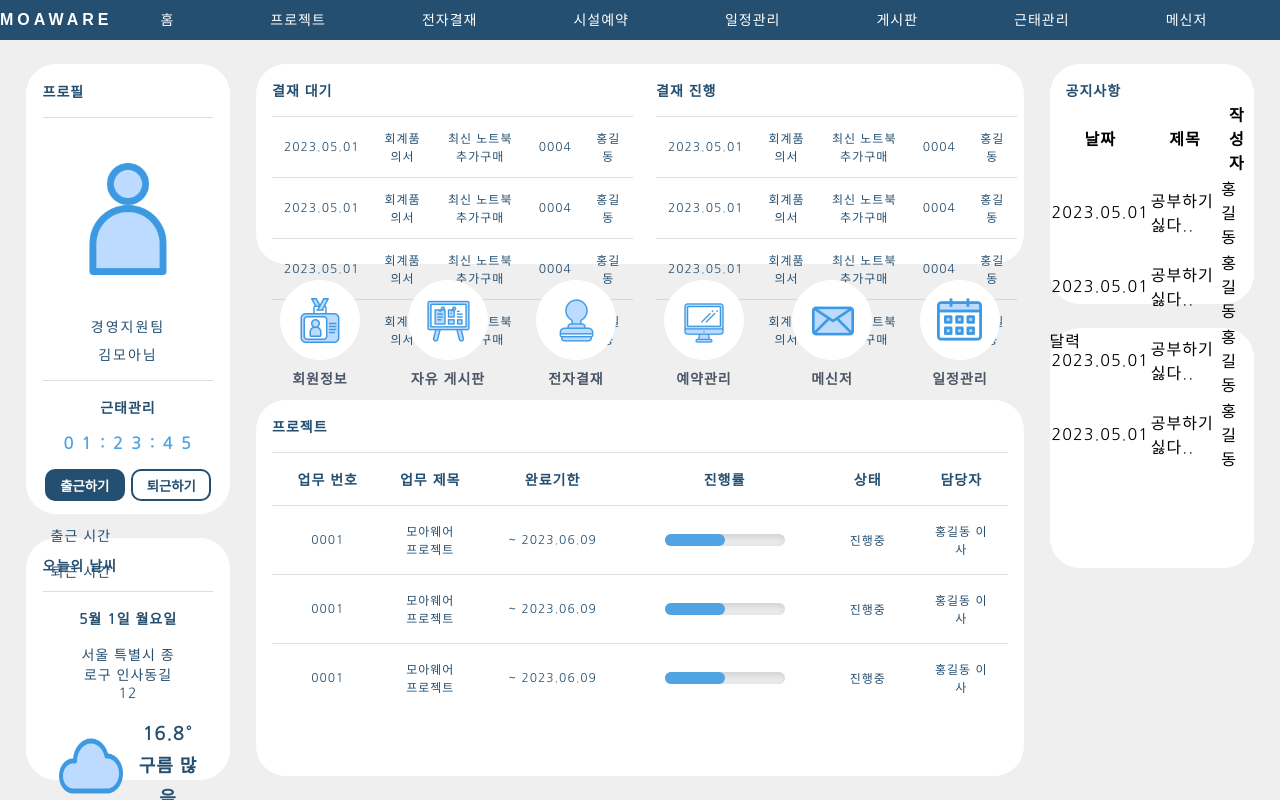
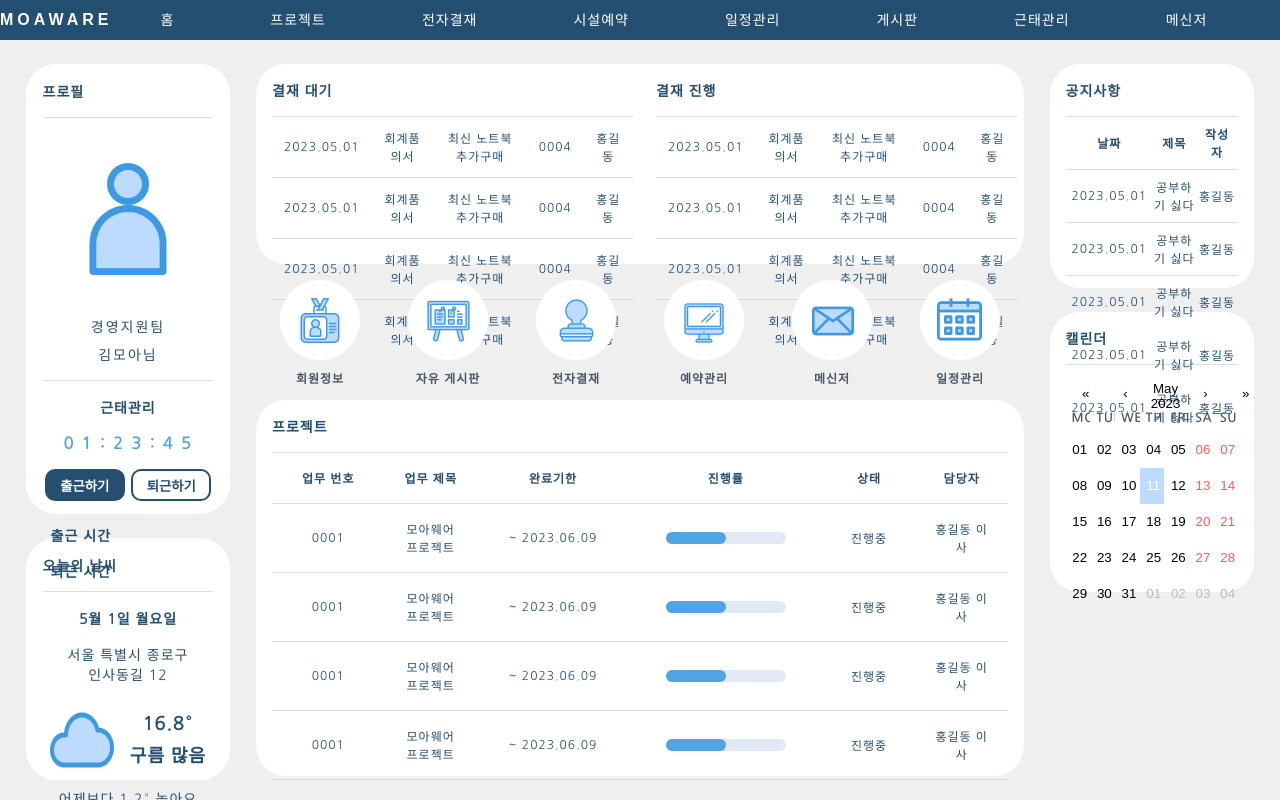
Before and after one commit to MoaWare/MoaWare-front, a React (Create React App) app: page / in a window 1280 px wide. Built offline with nearby package versions, Linux system fonts and the light colour scheme; sample sign-in values are in the browser's storage.

Commit message:
효진 / 캘린더 완료 커밋

```diff
--- a/src/components/common/Navbar.module.css
+++ b/src/components/common/Navbar.module.css
@@ -133,6 +133,7 @@
 .myWork {
     /* margin: 1rem; */
     margin: 1rem;
+    font-weight: bold;
 }
 
 .worktime {
@@ -159,8 +160,9 @@
 }
 
 .weather {
-    padding-top: 1rem;
-    padding-left: 1rem;
+    margin: 0 1rem;
+    padding: 1rem 0;
+    border-bottom: 1px solid rgba(182, 189, 198, 0.5);
     /* padding-bottom: 0.5rem; */
     text-align: left;
     font-size: 14px;
@@ -168,9 +170,7 @@
 }
 
 .myWeather {
-    margin: 1rem;
     padding: 1rem;
-    border-top: 1px solid rgba(182, 189, 198, 0.5);
 }
 
 .today {
--- /dev/null
+++ b/src/pages/schedule/Calendar.css
@@ -0,0 +1,143 @@
+.react-calendar {
+  /* width: 16vw; */
+  /* max-width: 100%; */
+  background: transparent;
+  /* background-color: white; */
+  /* border: 1px solid red; */
+  margin: 1rem;
+}
+
+.react-calendar--doubleView .react-calendar__viewContainer {
+  display: flex;
+  margin: -0.5em;
+}
+
+.react-calendar--doubleView .react-calendar__viewContainer > * {
+  width: 50%;
+  margin: 0.5em;
+}
+
+.react-calendar,
+.react-calendar *,
+.react-calendar *:before,
+.react-calendar *:after {
+  -moz-box-sizing: border-box;
+  -webkit-box-sizing: border-box;
+  box-sizing: border-box;
+}
+
+.react-calendar button {
+  margin: 0;
+  border: 0;
+  outline: none;
+}
+
+.react-calendar button:enabled:hover {
+  cursor: pointer;
+}
+
+.react-calendar__navigation {
+  display: flex;
+  height: 3vh;
+}
+
+.react-calendar__navigation button {
+  min-width: 5vh;
+  background: none;
+}
+
+.react-calendar__navigation button:disabled {
+  background-color: #DEEDFF;
+}
+
+.react-calendar__navigation button:enabled:hover,
+.react-calendar__navigation button:enabled:focus {
+  background-color: #DEEDFF;
+}
+
+.react-calendar__month-view__weekdays {
+  text-align: center;
+  text-transform: uppercase;
+  font-weight: bold;
+  font-size: 12px;
+}
+
+.react-calendar__month-view__weekdays__weekday {
+  padding: 0.5em;
+}
+
+.react-calendar__month-view__weekNumbers .react-calendar__tile {
+  display: flex;
+  align-items: center;
+  justify-content: center;
+  font-size: 12px;
+  font-weight: bold;
+}
+
+.react-calendar__month-view__days__day--weekend {
+  color: #ff5a5a;
+}
+
+.react-calendar__month-view__days__day--neighboringMonth {
+  color: #B6BDC6;
+}
+
+.react-calendar__year-view .react-calendar__tile,
+.react-calendar__decade-view .react-calendar__tile,
+.react-calendar__century-view .react-calendar__tile {
+  padding: 2vh;
+}
+
+.react-calendar__tile {
+  max-width: 100%;
+  padding: 10px 6.6667px;
+  background: none;
+  text-align: center;
+  line-height: 16px;
+}
+
+abbr[title] {
+  text-decoration: none;
+  color: #4B5766;
+}
+
+.react-calendar__tile:disabled {
+  background-color: #DEEDFF;
+}
+
+.react-calendar__tile:enabled:hover,
+.react-calendar__tile:enabled:focus {
+  background-color: #DEEDFF;
+}
+
+.react-calendar__tile--now {
+  background: #9ECDF1;
+}
+
+.react-calendar__tile--now:enabled:hover,
+.react-calendar__tile--now:enabled:focus {
+  background: #9ECDF1;
+}
+
+.react-calendar__tile--hasActive {
+  background: #BDDBFF;
+}
+
+.react-calendar__tile--hasActive:enabled:hover,
+.react-calendar__tile--hasActive:enabled:focus {
+  background: #BDDBFF;
+}
+
+.react-calendar__tile--active {
+  background: #BDDBFF;
+  color: white;
+}
+
+.react-calendar__tile--active:enabled:hover,
+.react-calendar__tile--active:enabled:focus {
+  background: #50A4E4;
+}
+
+.react-calendar--selectRange .react-calendar__tile--hover {
+  background-color: #BDDBFF;
+}
--- a/src/pages/users/Main.js
+++ b/src/pages/users/Main.js
@@ -1,6 +1,16 @@
+import React, { useState } from 'react';
+import Calendar from 'react-calendar';
 import MainCSS from './Main.module.css';
+import '../schedule/Calendar.css'
 
 function Main() {
+
+    const [date, setDate] = useState(new Date());
+
+    const handleDateChange = (selectedDate) => {
+        setDate(selectedDate);
+        // 선택된 날짜로 원하는 작업을 수행할 수 있습니다.
+    };
 
     return (
         <div className={MainCSS.wrapper}>
@@ -153,13 +163,43 @@ function Main() {
                             <td>진행중</td>
                             <td>홍길동 이사</td>
                         </tr>
+                        <tr>
+                            <td>0001</td>
+                            <td>모아웨어 프로젝트</td>
+                            <td>~ 2023.06.09</td>
+                            <td>
+                                <progress className={MainCSS.progress} value={50} min={0} max={100}></progress>
+                            </td>
+                            <td>진행중</td>
+                            <td>홍길동 이사</td>
+                        </tr>
+                        <tr>
+                            <td>0001</td>
+                            <td>모아웨어 프로젝트</td>
+                            <td>~ 2023.06.09</td>
+                            <td>
+                                <progress className={MainCSS.progress} value={50} min={0} max={100}></progress>
+                            </td>
+                            <td>진행중</td>
+                            <td>홍길동 이사</td>
+                        </tr>
+                        <tr>
+                            <td>0001</td>
+                            <td>모아웨어 프로젝트</td>
+                            <td>~ 2023.06.09</td>
+                            <td>
+                                <progress className={MainCSS.progress} value={50} min={0} max={100}></progress>
+                            </td>
+                            <td>진행중</td>
+                            <td>홍길동 이사</td>
+                        </tr>
                     </table>
                 </div>
             </div>
             <div className={MainCSS.wrap2}>
                 <div className={MainCSS.notification}>
                     <div className={MainCSS.announcement}>공지사항</div>
-                    <table>
+                    <table className={MainCSS.notice}>
                         <tr>
                             <th>날짜</th>
                             <th>제목</th>
@@ -167,27 +207,42 @@ function Main() {
                         </tr>
                         <tr>
                             <td>2023.05.01</td>
-                            <td>공부하기 싫다..</td>
+                            <td>공부하기 싫다</td>
                             <td>홍길동</td>
                         </tr>
                         <tr>
                             <td>2023.05.01</td>
-                            <td>공부하기 싫다..</td>
+                            <td>공부하기 싫다</td>
                             <td>홍길동</td>
                         </tr>
                         <tr>
                             <td>2023.05.01</td>
-                            <td>공부하기 싫다..</td>
+                            <td>공부하기 싫다</td>
                             <td>홍길동</td>
                         </tr>
                         <tr>
                             <td>2023.05.01</td>
-                            <td>공부하기 싫다..</td>
+                            <td>공부하기 싫다</td>
+                            <td>홍길동</td>
+                        </tr>
+                        <tr>
+                            <td>2023.05.01</td>
+                            <td>공부하기 싫다</td>
                             <td>홍길동</td>
                         </tr>
                     </table>
                 </div>
-                <div className={MainCSS.calendar}>달력</div>
+                <div className={MainCSS.calendar}>
+                    <div className={MainCSS.schedule}>캘린더</div>
+                    <Calendar
+                        onChange={handleDateChange}
+                        value={date}
+                        formatDay={(locale, date) =>
+                            new Date(date).toLocaleDateString("en-us", {
+                              day: "2-digit",
+                        })}
+                    />
+                </div>
             </div>
         </div>
     );
--- a/src/pages/users/Main.module.css
+++ b/src/pages/users/Main.module.css
@@ -64,8 +64,8 @@ a {
 }
 
 .prog {
-    margin-top: 1rem;
-    margin-left: 1rem;
+    padding-top: 1rem;
+    padding-left: 1rem;
     font-size: 14px;
     font-weight: bold;
 }
@@ -93,7 +93,7 @@ a {
     /* background-color: white; */
     display: flex;
     justify-content: space-around;
-    font-size: 14px;
+    font-size: 12px;
     font-weight: bold;
     color: #4B5766;
     /* border: 1px solid red; */
@@ -139,13 +139,14 @@ a {
     width: 60vw;
     padding: 2vh;
     border-top: 1px solid rgba(182, 189, 198, 0.5);
+    font-size: 12px;
 }
 
 .myPrj td {
     text-align: center;
     padding: 2vh;
+    font-size: 12px;
     border-top: 1px solid rgba(182, 189, 198, 0.5);
-    font-size: 12px;
 }
 
 /* 진행률 */
@@ -155,9 +156,8 @@ a {
 }
 
 .progress::-webkit-progress-bar {
-    background:#f0f0f0;
+    background:#E0E9F4;
     border-radius:10px;
-    box-shadow: inset 3px 3px 10px #ccc;
 }
 
 .progress::-webkit-progress-value {
@@ -191,7 +191,28 @@ a {
     border-radius: 30px;
     margin: 3vh 2vw;
     width: 16vw;
-    height: 30vh;
+    height: 28vh;
+}
+
+.notice {
+    border-collapse : collapse;
+    color: rgba(37, 79, 112, 1);
+    margin: 1rem;
+}
+
+.notice th {
+    font-size: 12px;
+    /* border: 1px solid blue; */
+    width: 20vw;
+    padding: 1vh;
+    border-top: 1px solid rgba(182, 189, 198, 0.5);
+}
+
+.notice td {
+    font-size: 12px;
+    text-align: center;
+    padding: 1vh 0;
+    border-top: 1px solid rgba(182, 189, 198, 0.5);
 }
 
 .calendar {
@@ -199,5 +220,14 @@ a {
     border-radius: 30px;
     margin: 3vh 2vw;
     width: 16vw;
-    height: 30vh;
+    height: 35vh;
 }
+
+.schedule {
+    border-bottom: 1px solid rgba(182, 189, 198, 0.5);
+    margin: 0 1rem;
+    padding: 1rem 0;
+    font-size: 14px;
+    font-weight: bold;
+    color: rgba(37, 79, 112, 1);
+}
```
